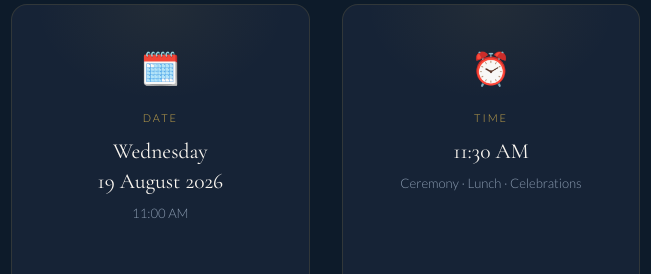
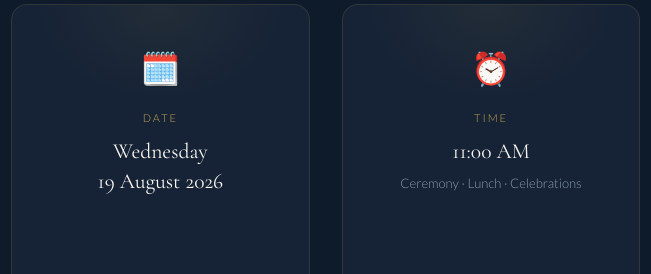
Before and after one commit to stervineee-droid/tiffanny-ebin, a plain HTML site: page index.html in a window 1280 px wide. Shown: the part 1760-2034 px from the top of the page, 149-800 px from the left. Drawn offline with nearby package versions, Linux system fonts and the light colour scheme; no server answers.

Commit message:
Update index.html

```diff
--- a/index.html
+++ b/index.html
@@ -574,13 +574,12 @@
         <span class="detail-icon">🗓️</span>
         <p class="detail-label">Date</p>
         <p class="detail-value">Wednesday<br/>19 August 2026</p>
-        <p class="detail-sub">11:00 AM</p>
       </div>
 
       <div class="detail-card">
         <span class="detail-icon">⏰</span>
         <p class="detail-label">Time</p>
-        <p class="detail-value">11:30 AM</p>
+        <p class="detail-value">11:00 AM</p>
         <p class="detail-sub">Ceremony · Lunch · Celebrations</p>
       </div>
 
```
